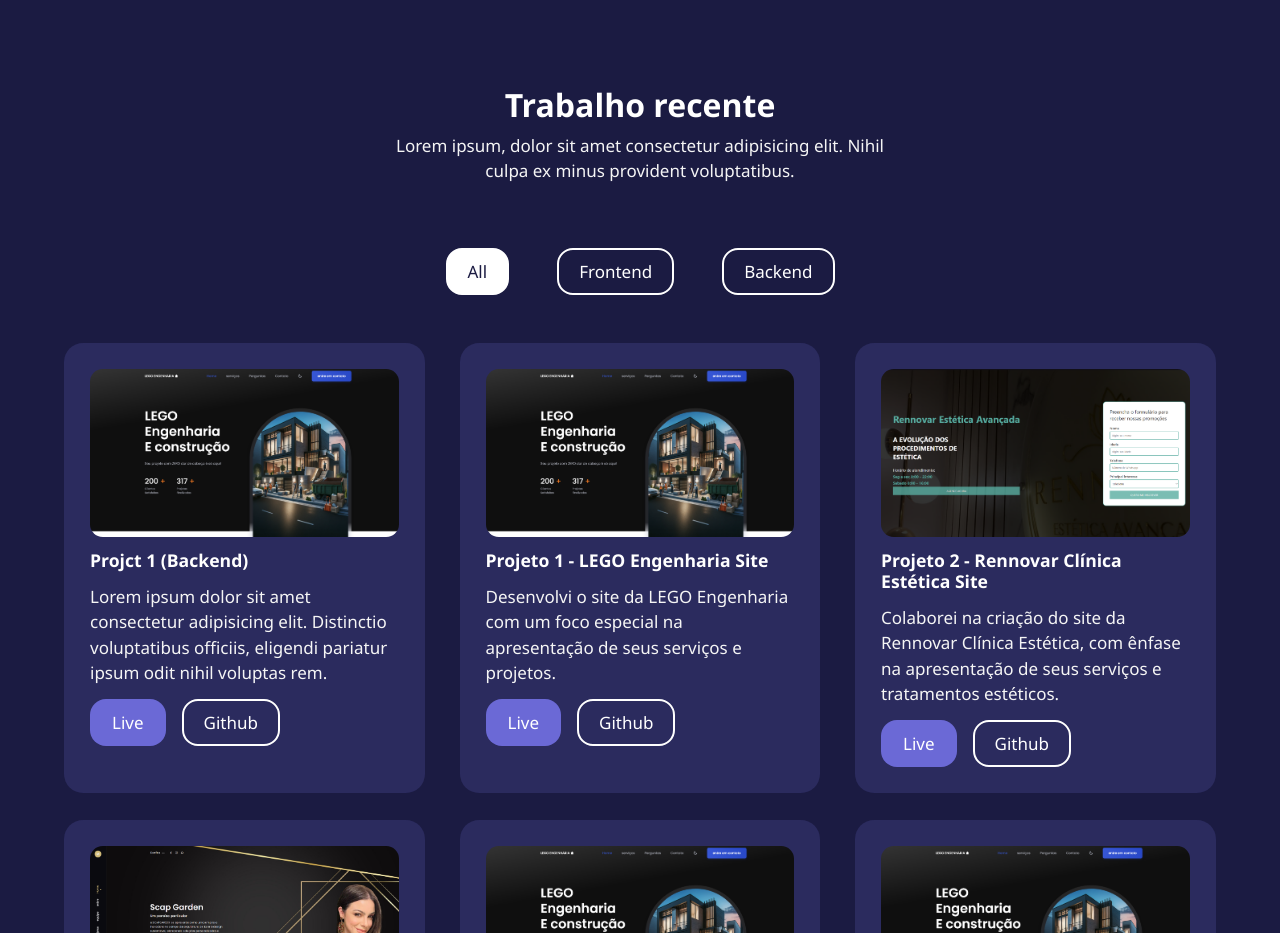
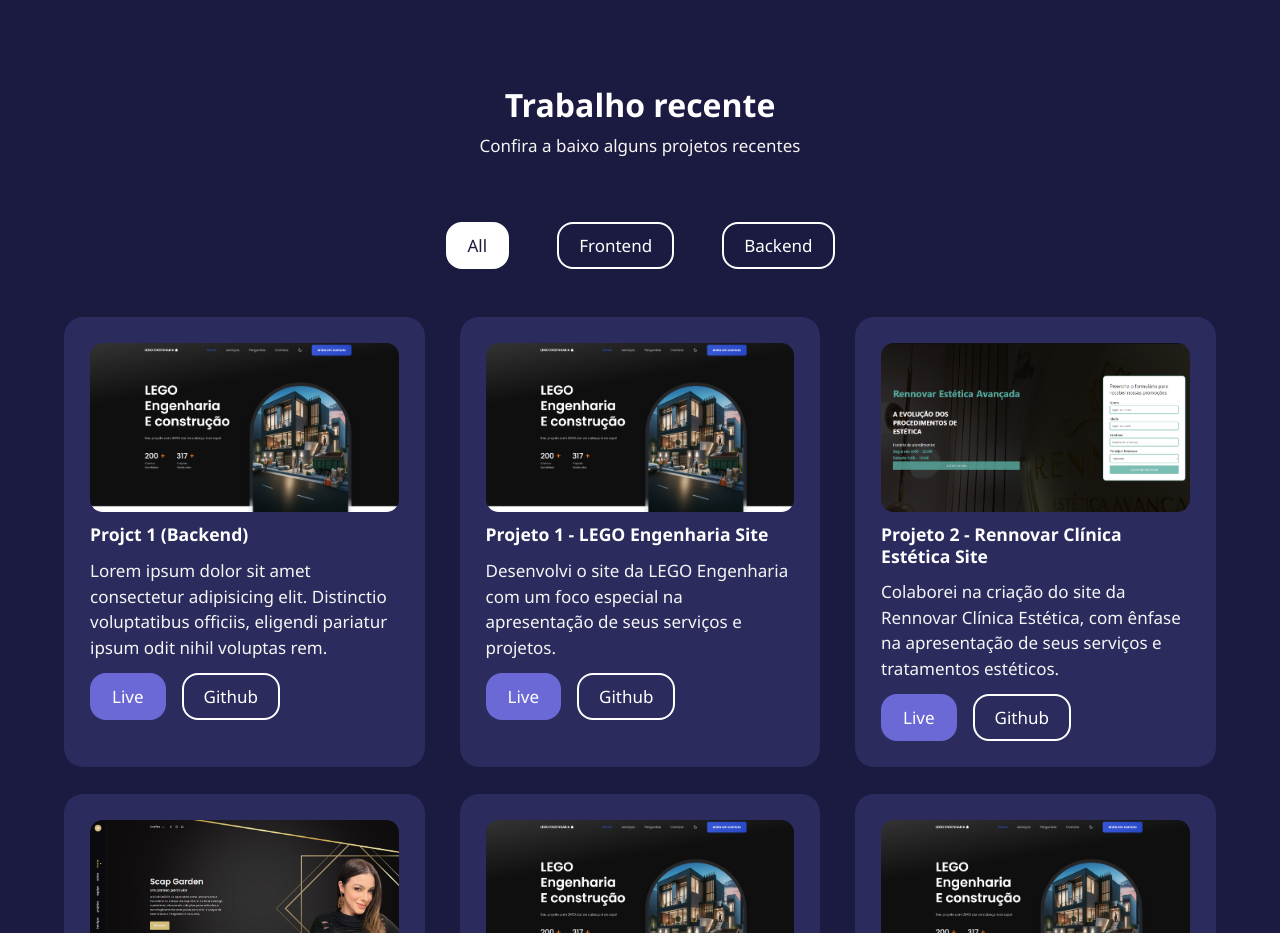
Before and after one commit to Leo-WA/Meu_potifolio, a plain HTML site: page index.html in a window 1280 px wide. Shown: the part 3620-4553 px from the top of the page. Drawn offline with Linux system fonts and the light colour scheme.

Commit message:
portifolio 00

```diff
--- a/index.html
+++ b/index.html
@@ -202,7 +202,7 @@
        <!--............... Start Portfolio Section............... -->
        <section id="Portfolio">
         <h2>Trabalho recente</h2>
-        <p>Lorem ipsum, dolor sit amet consectetur adipisicing elit. Nihil culpa ex minus provident voluptatibus.</p>
+        <p>Confira a baixo alguns projetos recentes</p>
         <div class="container portfolio-cotnainer">
             <div class="portfolio-tabs">
                 <div class="tab btn btn-sm btn-white tab-active" data-name="All">All</div>
```
